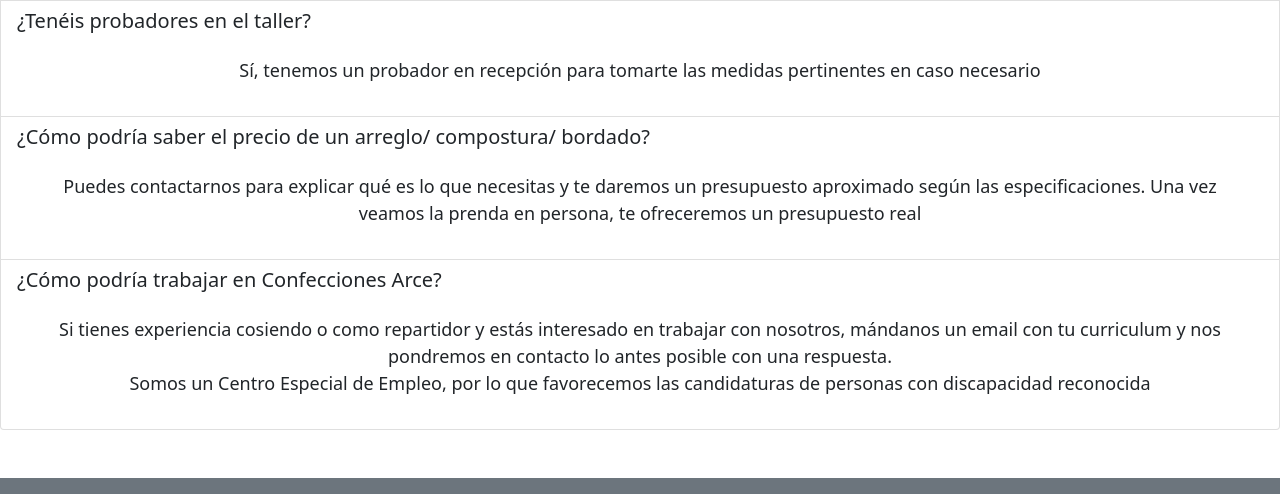
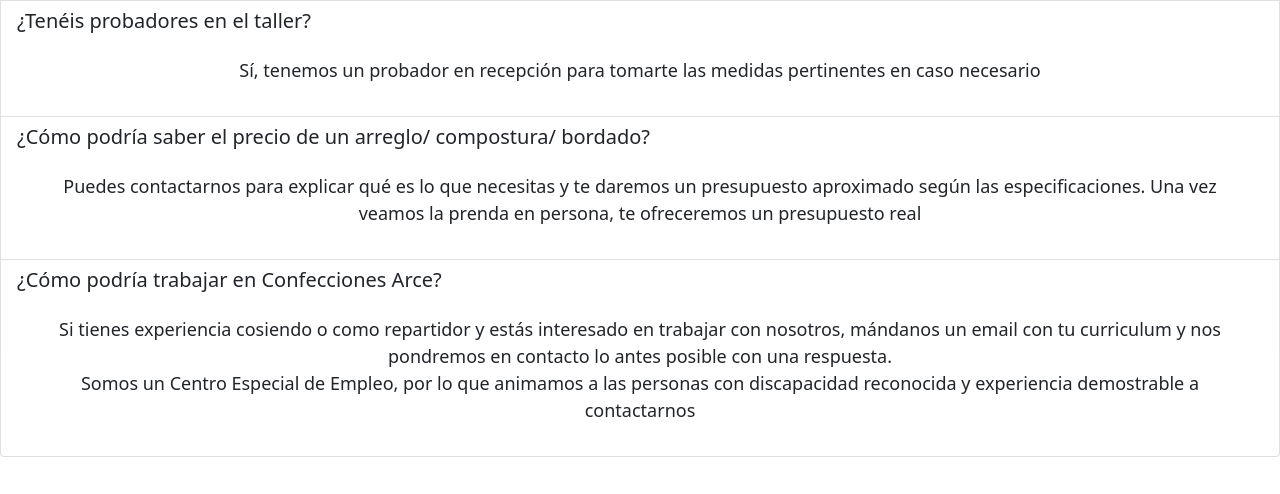
Before and after one commit to Servi90/Web-Confecciones-Arce, a plain HTML site: page faq.html in a window 1280 px wide. Shown: the part 1176-1670 px from the top of the page. Drawn offline with nearby package versions, Linux system fonts and the light colour scheme.

Commit message:
Changes rephrasing

```diff
--- a/faq.html
+++ b/faq.html
@@ -206,8 +206,8 @@
           Si tienes experiencia cosiendo o como repartidor y estás interesado en
           trabajar con nosotros, mándanos un email con tu curriculum y nos
           pondremos en contacto lo antes posible con una respuesta. <br />Somos
-          un Centro Especial de Empleo, por lo que favorecemos las candidaturas
-          de personas con discapacidad reconocida
+          un Centro Especial de Empleo, por lo que animamos a las personas con
+          discapacidad reconocida y experiencia demostrable a contactarnos
         </p>
         <small class="text-muted"></small>
       </a>
```
Also changed, not shown: mascotas.html (+1 -1 lines).
